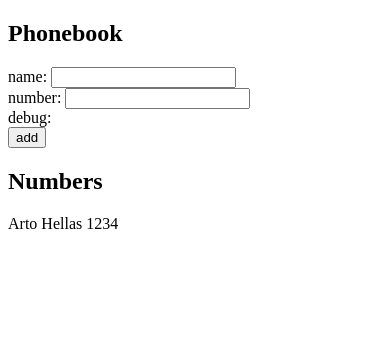
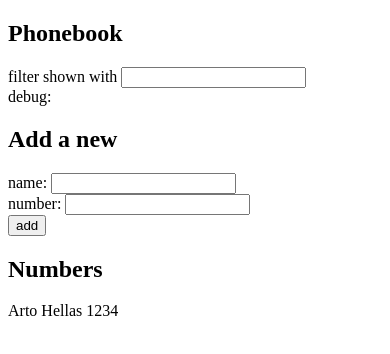
Before and after one commit to alexander7295/FullstackOpen-Submission-Repository, a React (Vite) app in the folder part2/phonebook/: page / in a window 390 px wide. Shown: the top 354 px of the page. Built offline with nearby package versions, Linux system fonts and the light colour scheme.

Commit message:
Phonebook 2.9

```diff
--- a/part2/phonebook/src/App.jsx
+++ b/part2/phonebook/src/App.jsx
@@ -6,6 +6,7 @@ const App = () => {
   ])
   const [newName, setNewName] = useState('')
   const [newNumber, setNewNumber] = useState('')
+  const [nameFilter, setNameFilter] = useState('')
 
   const handleNameChange = (event) => {
     setNewName(event.target.value)
@@ -38,9 +39,22 @@ const App = () => {
     setNewNumber('')
   }
 
+  const handleNameFilterChange = (event) => {
+    setNameFilter(event.target.value)
+  }
+
+  const namesToShow = nameFilter === ''
+    ? persons
+    : persons.filter(person => person.name.toLowerCase().split(' ').some(word => word.startsWith(nameFilter.toLowerCase())))
+
   return (
     <div>
       <h2>Phonebook</h2>
+      filter shown with <input value={nameFilter} onChange={handleNameFilterChange} />
+      <div>
+          debug: {nameFilter}
+        </div>
+      <h2>Add a new</h2>
       <form onSubmit={addPerson}>
         <div>
           name: <input value={newName} onChange={handleNameChange}/>
@@ -49,14 +63,11 @@ const App = () => {
           number: <input value={newNumber} onChange={handleNumberChange} />
         </div>
         <div>
-          debug: {newNumber}
-        </div>
-        <div>
           <button type="submit">add</button>
         </div>
       </form>
       <h2>Numbers</h2>
-      {persons.map(person => <div key={person.name}>{person.name} {person.number}</div>)}
+      {namesToShow.map(person => <div key={person.name}>{person.name} {person.number}</div>)}
     </div>
   )
 }
```
